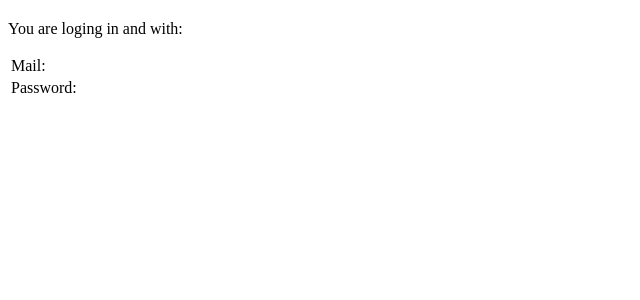
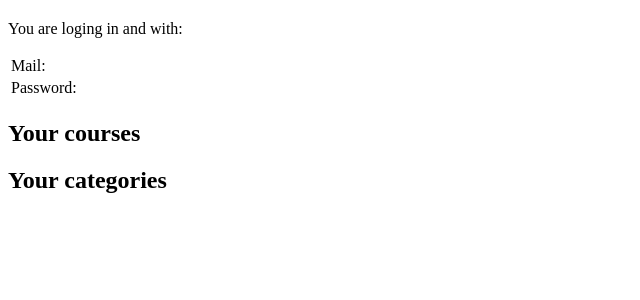
Before and after one commit to AlphonseMehounme/Bitcoin-Engineering-School, a Flask app: template api/v1/templates/login_result.html in a window 1280 px wide. Shown: the top 300 px of the page, without its empty margins (0-640 px from the left). Run offline with Flask 3, Linux system fonts and the light colour scheme; the template is opened without the code that fills it, so the values that code supplies are empty.

Commit message:
add courses and categorie

```diff
--- a/api/v1/app.py
+++ b/api/v1/app.py
@@ -28,12 +28,25 @@ def login_result_page() -> 'str':
     with open(json_file) as file:
         data = json.load(file)
 
+
+    courses = []
+    for user_id, user_data in data.items():
+        if 'email' in user_data and user_data['email'] == email:
+            if 'courses' in user_data:
+                courses = user_data['courses']
+
+    categories = []
+    for user_id, user_data in data.items():
+        if 'email' in user_data and user_data['email'] == email:
+            if 'categories' in user_data:
+                categories = user_data['categories']
+
     for user, user_data in data.items():
         if 'email' in user_data and 'password' in user_data:
             if user_data['email'] == email and user_data['password'] == password:
                 return render_template('login_result.html', the_title='Welcome on BES', the_mail=email, the_password=password)
 
-    return render_template('login_result.html', the_title='Welcome on BES')
+    return render_template('login_result.html', the_title='Welcome on BES', the_courses=courses, the_categories=categories )
 
 @app.teardown_appcontext
 def close_app(exception):
--- a/api/v1/templates/login_result.html
+++ b/api/v1/templates/login_result.html
@@ -6,4 +6,16 @@
 <tr><td>Mail:</td><td>{{ the_mail }}</td></tr>
 <tr><td>Password:</td><td>{{ the_password }}</td></tr>
 </table>
+<h2>Your courses</h2>
+    <ul>
+        {% for item in the_courses %}
+        <li>{{ item }}</li>
+        {% endfor %}
+    </ul>
+    <h2>Your categories</h2>
+    <ul>
+        {% for item in the_categories %}
+        <li>{{ item }}</li>
+        {% endfor %}
+    </ul>
 {% endblock %}
```
